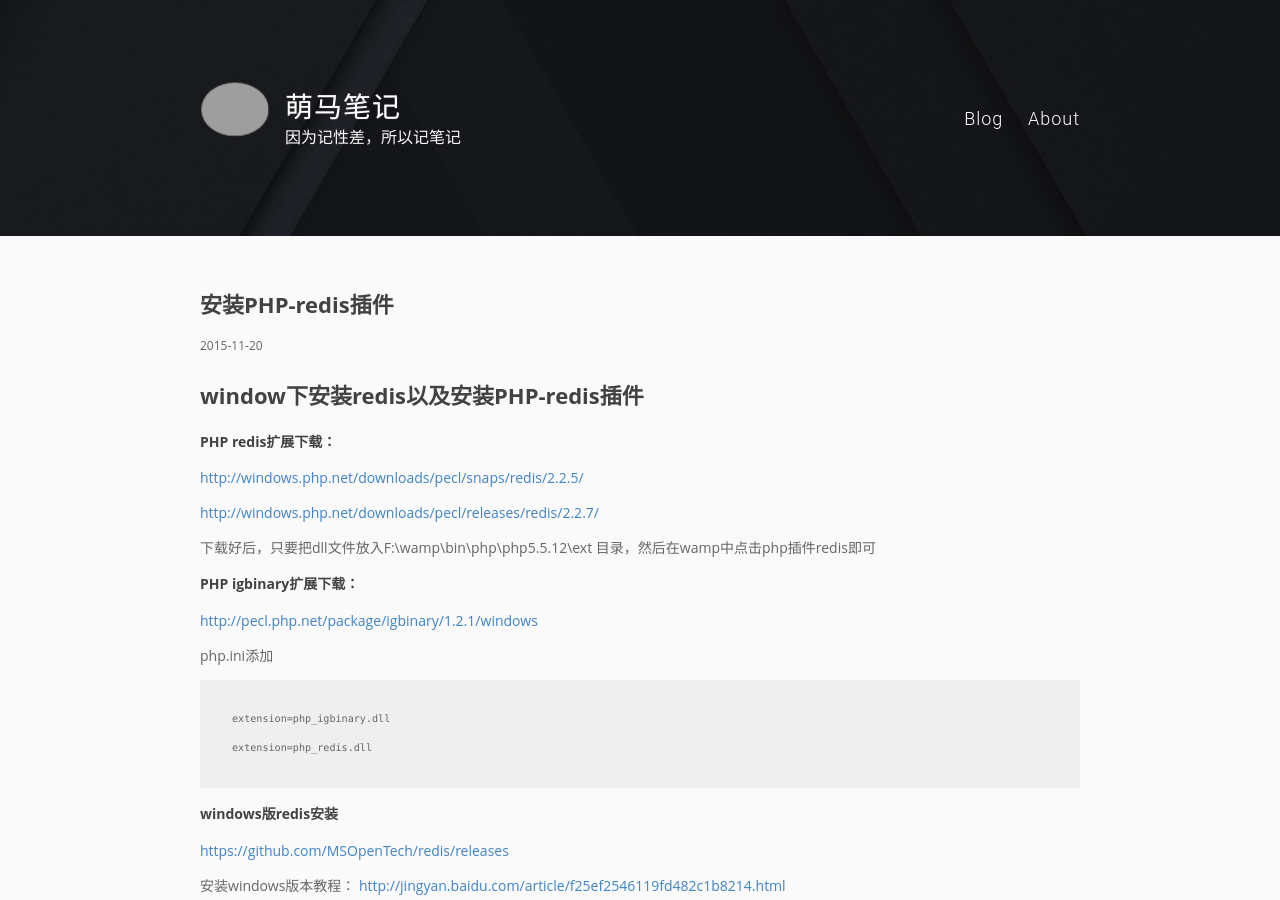
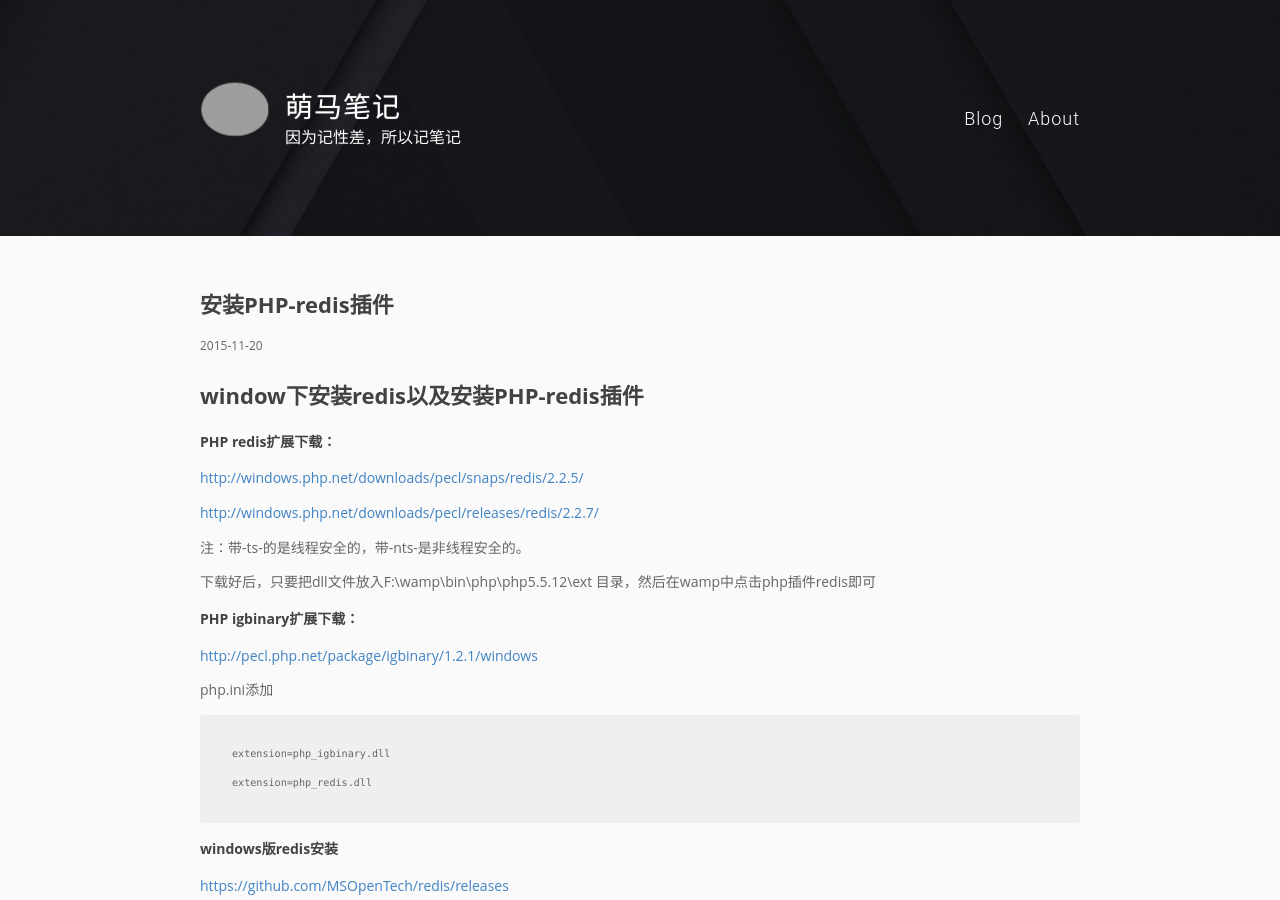
Before and after one commit to pingmalu/pingmalu.github.io, a Jekyll site: the page built from _posts/2015-11-20-安装PHP-redis插件.md, in a window 1280 px wide and 900 px high. Built offline with Jekyll 4.4.1, drawn with Linux system fonts in a browser that asks for light colours; nearby versions of some CDN libraries; grey boxes are pictures that could not be loaded.

Commit message:
'update'

```diff
--- a/_posts/2015-11-20-安装PHP-redis插件.md
+++ b/_posts/2015-11-20-安装PHP-redis插件.md
@@ -9,6 +9,8 @@ title: 安装PHP-redis插件
 [http://windows.php.net/downloads/pecl/snaps/redis/2.2.5/](http://windows.php.net/downloads/pecl/snaps/redis/2.2.5/)
 
 [http://windows.php.net/downloads/pecl/releases/redis/2.2.7/](http://windows.php.net/downloads/pecl/releases/redis/2.2.7/)
+
+注：带-ts-的是线程安全的，带-nts-是非线程安全的。
 
 下载好后，只要把dll文件放入F:\wamp\bin\php\php5.5.12\ext 目录，然后在wamp中点击php插件redis即可
 
```
